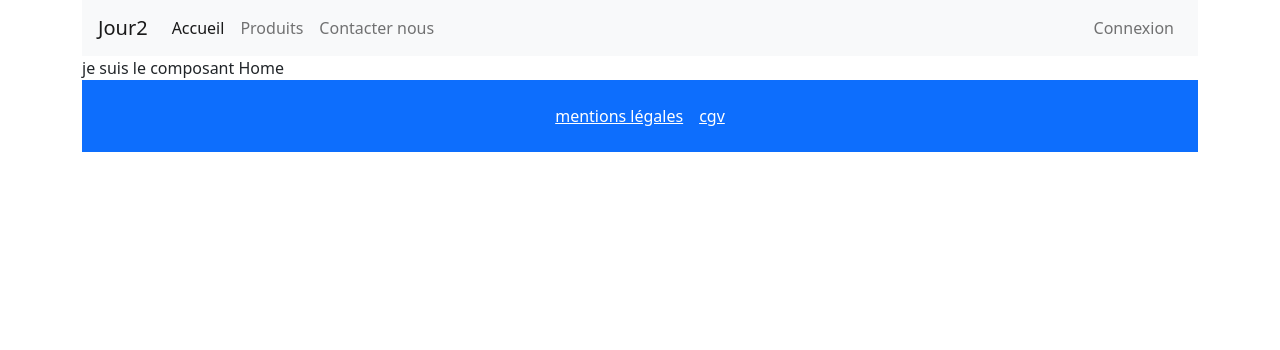
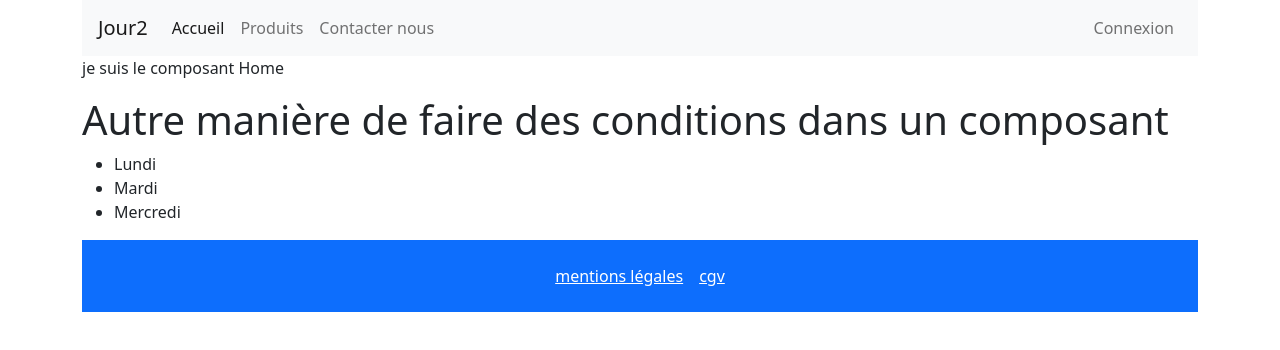
Before and after one commit to webdevproformation/react-3wA-mai2021, a React (Create React App) app in the folder jour1-rappel/: page / in a window 1280 px wide. Shown: the top 350 px of the page. Built offline with nearby package versions, Linux system fonts and the light colour scheme.

Commit message:
opérateur boolean && et affichage conditionnel

```diff
--- a/jour1-rappel/src/jour2/Home.jsx
+++ b/jour1-rappel/src/jour2/Home.jsx
@@ -1,9 +1,13 @@
 import { Component } from 'react';
+import Condition from '../jour3/Condition';
 
 class Home extends Component {
     state = {  }
     render() {
-        return ( <>je suis le composant Home</> );
+        return ( <>
+            <p>je suis le composant Home</p>
+            <Condition />
+        </> );
     }
 }
 
--- /dev/null
+++ b/jour1-rappel/src/jour3/Condition.jsx
@@ -0,0 +1,18 @@
+import React from 'react';
+
+class Condition extends React.Component {
+    state = {
+        liste1 : ["Lundi","Mardi","Mercredi"]
+    }
+    render() {
+        return ( <>
+            <h1>Autre manière de faire des conditions dans un composant</h1>
+            { this.state.liste1.length > 0 && <ul>
+                                                {this.state.liste1.map( (jour , index) =>
+                                                    <li key={index}>{jour}</li>)}
+                                                </ul> }
+        </> );
+    }
+}
+
+export default Condition;
```
Also changed, not shown: 1 other file (tests, documents, lock files or other folders).
